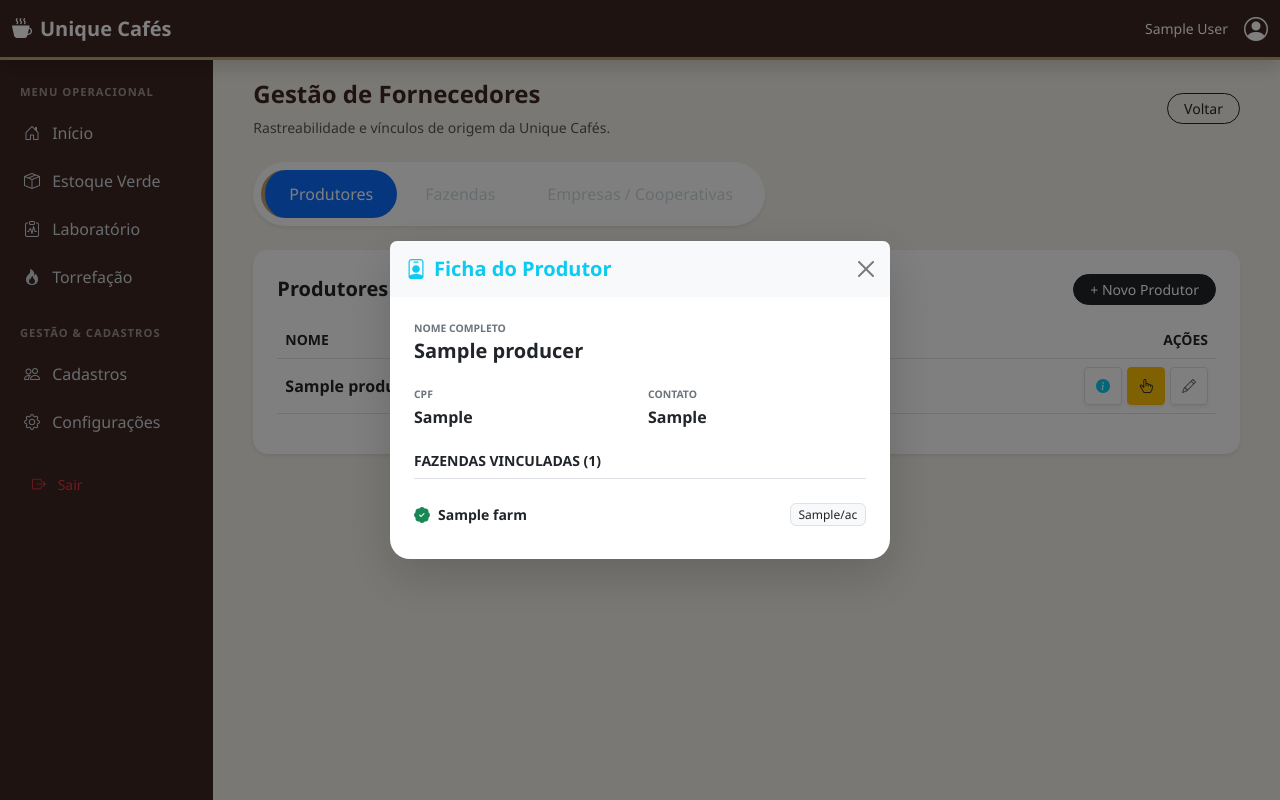
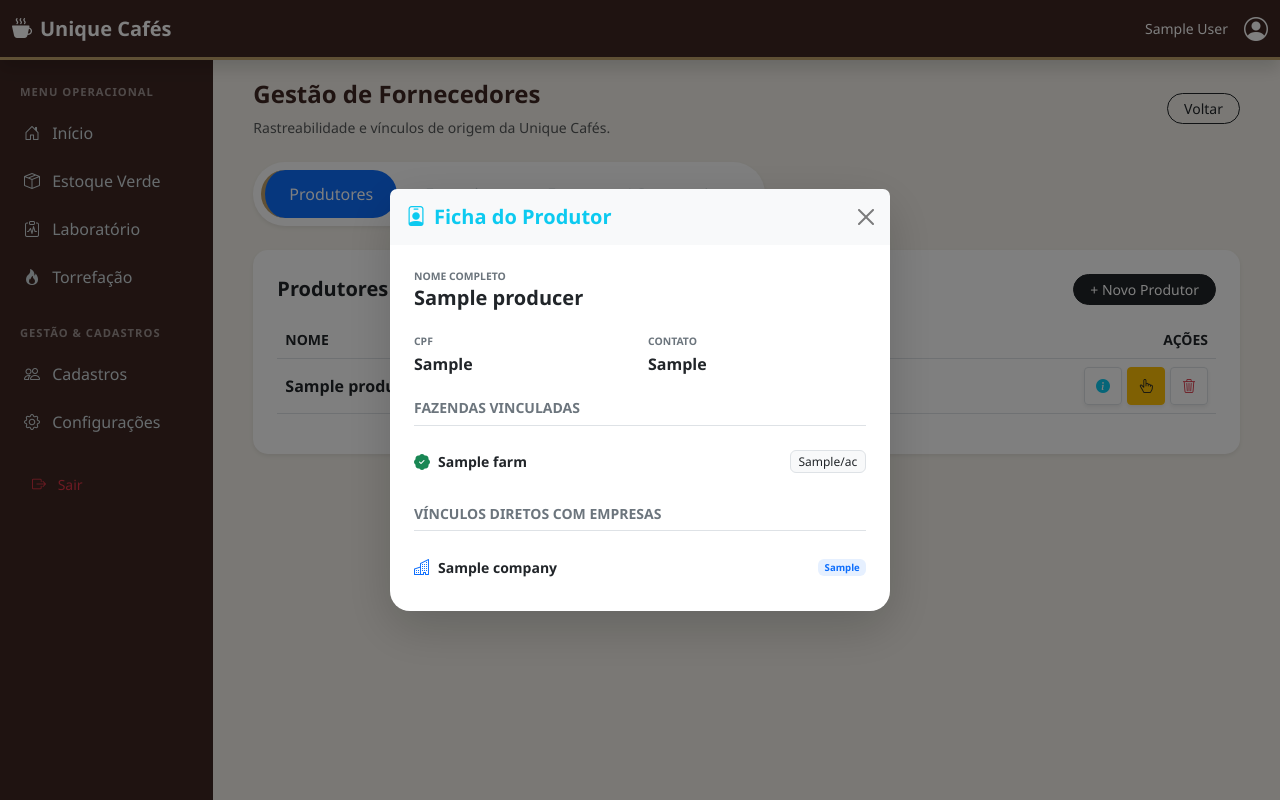
Before and after one commit to JoseVagnerPJ/CoffeeSystem, a Laravel app: page /suppliers in a window 1280 px wide, after a click that opens the changed part. Run offline with Laravel 8, Linux system fonts and the light colour scheme; a user stored in the database is signed in; tables that the repository leaves empty hold one stand-in row (values such as "Sample post").

Commit message:
Criação do botão 'excluir fornecedor'

```diff
--- a/app/Http/Controllers/DashboardController.php
+++ b/app/Http/Controllers/DashboardController.php
@@ -17,7 +17,7 @@ class DashboardController extends Controller
             'empresas' => Company::count(),
             'usuarios' => DB::table('users')->count(),
             'lotes'    => DB::table('green_coffee_lots')->count(),
-            'maquinas' => DB::table('roasting_machines')->count(),
+            'maquinas' => DB::table('machines')->count(),
         ];
     }
 
--- a/app/Http/Controllers/SupplierController.php
+++ b/app/Http/Controllers/SupplierController.php
@@ -12,10 +12,10 @@ class SupplierController extends Controller
 {
    public function index()
 {
-    // O .with() é obrigatório para carregar os vínculos
-    $producers = Producer::with('farms')->get();
-    $farms = Farm::with(['producers', 'companies'])->get();
-    $companies = Company::with('farms')->get();
+    // Filtra para trazer apenas os registros que NÃO foram "excluídos"
+    $producers = \App\Models\Producer::where('is_active', true)->get();
+    $farms = \App\Models\Farm::where('is_active', true)->get();
+    $companies = \App\Models\Company::where('is_active', true)->get();
 
     return view('suppliers.index', compact('producers', 'farms', 'companies'));
 }
@@ -51,7 +51,7 @@ class SupplierController extends Controller
     // --- LÓGICA DE VÍNCULO ---
     public function link($targetType, $targetId)
     {
-        // Se temos um Produtor na mão e clicamos em Vincular numa Fazenda
+        // Vincular produtor a fazenda
         if (session('captured_producer_id') && $targetType == 'farm') {
             DB::table('origin_links')->insert([
                 'producer_id' => session('captured_producer_id'),
@@ -63,7 +63,18 @@ class SupplierController extends Controller
             return redirect()->back()->with('success', 'Produtor vinculado à Fazenda com sucesso!');
         }
 
-        // Se temos uma Fazenda na mão e clicamos em Vincular numa Empresa
+        // Vincular produtor a empresa
+        if (session('captured_producer_id') && $targetType == 'company') {
+        DB::table('origin_links')->insert([
+            'producer_id' => session('captured_producer_id'),
+            'company_id' => $targetId,
+            'created_at' => now(), 'updated_at' => now()
+        ]);
+        $this->clearCaptureInternal();
+        return redirect()->back()->with('success', 'Produtor vinculado à Empresa/Cooperativa!');
+        }
+
+        // Vincular fazenda a empresa
         if (session('captured_farm_id') && $targetType == 'company') {
             DB::table('origin_links')->insert([
                 'farm_id' => session('captured_farm_id'),
@@ -98,4 +109,28 @@ class SupplierController extends Controller
         Company::create($data);
         return redirect()->back()->with('success', 'Empresa cadastrada!');
     }
+
+    public function inactivate($type, $id)
+    {
+    // 1. Busca o item
+    if ($type === 'producer') {
+        $item = \App\Models\Producer::findOrFail($id);
+    } elseif ($type === 'farm') {
+        $item = \App\Models\Farm::findOrFail($id);
+    } elseif ($type === 'company') {
+        $item = \App\Models\Company::findOrFail($id);
+    } else {
+        return redirect()->back()->with('error', 'Tipo inválido.');
+    }
+
+    // 2. Força a alteração manualmente (isso ignora o $fillable)
+    $item->is_active = 0; // Usando 0 explicitamente para garantir o boolean false
+    $item->save();
+
+    // 3. TESTE DE DEPURAÇÃO:
+    // Se você chegar na página preta e 'is_active' estiver 0, o código funcionou.
+    // dd($item->toArray());
+
+    return redirect()->back()->with('success', 'Cadastro removido com sucesso.');
+    }
 }
--- a/app/Models/Company.php
+++ b/app/Models/Company.php
@@ -13,6 +13,11 @@ class Company extends Model
     return $this->belongsToMany(Farm::class, 'origin_links');
 }
 
+    public function producers()
+{
+    return $this->belongsToMany(Producer::class, 'origin_links', 'company_id', 'producer_id');
+}
+
     use HasFactory;
 
     protected $fillable = [
--- a/app/Models/Producer.php
+++ b/app/Models/Producer.php
@@ -16,4 +16,10 @@ class Producer extends Model
     {
         return $this->belongsToMany(Farm::class, 'origin_links', 'producer_id', 'farm_id');
     }
+
+    public function companies()
+    {
+        return $this->belongsToMany(Company::class, 'origin_links', 'producer_id', 'company_id');
+    }
+
 }
--- a/resources/views/suppliers/index.blade.php
+++ b/resources/views/suppliers/index.blade.php
@@ -96,18 +96,20 @@
                                 <td>{{ $p->contact ?? '---' }}</td>
                                 <td class="text-end">
                                     <div class="btn-group-custom">
-                                        {{-- Botão Info aponta para modalInfoProducer --}}
                                         <button class="btn btn-sm btn-white border btn-action text-info shadow-sm" data-bs-toggle="modal" data-bs-target="#modalInfoProducer{{ $p->id }}"><i class="bi bi-info-circle-fill"></i></button>
                                         <a href="{{ route('suppliers.capture', ['producer', $p->id]) }}" class="btn btn-sm btn-white border btn-action shadow-sm {{ session('captured_producer_id') == $p->id ? 'bg-warning border-warning' : '' }}"><i class="bi bi-hand-index-thumb"></i></a>
-                                        <button class="btn btn-sm btn-white border btn-action shadow-sm text-muted"><i class="bi bi-pencil"></i></button>
+
+                                        {{-- Inativação de Produtor --}}
+                                        <form action="{{ route('suppliers.inactivate', ['producer', $p->id]) }}" method="POST" onsubmit="return confirm('Deseja realmente excluir o produtor {{ $p->name }}?')">
+                                            @csrf @method('PATCH')
+                                            <button type="submit" class="btn btn-sm btn-white border btn-action text-danger shadow-sm"><i class="bi bi-trash3"></i></button>
+                                        </form>
                                     </div>
                                 </td>
                             </tr>
-                            {{-- CHAMA O ARQUIVO EXTERNO CORRETO --}}
                             @include('suppliers.partials.modal_info_producer', ['p' => $p])
-
                             @empty
-                            <tr><td colspan="4" class="text-center py-4">Nenhum produtor cadastrado.</td></tr>
+                            <tr><td colspan="4" class="text-center py-4 text-muted">Nenhum produtor cadastrado.</td></tr>
                             @endforelse
                         </tbody>
                     </table>
@@ -133,21 +135,23 @@
                                 <td>{{ $f->is_international ? $f->country : $f->city.'/'.$f->state }}</td>
                                 <td class="text-end">
                                     <div class="btn-group-custom">
-                                        {{-- Botão Info aponta para modalInfoFarm --}}
                                         <button class="btn btn-sm btn-white border btn-action text-info shadow-sm" data-bs-toggle="modal" data-bs-target="#modalInfoFarm{{ $f->id }}"><i class="bi bi-info-circle-fill"></i></button>
                                         @if(session('captured_producer_id'))
                                             <a href="{{ route('suppliers.link', ['farm', $f->id]) }}" class="btn btn-sm btn-success btn-action shadow-sm text-white"><i class="bi bi-link-45deg"></i></a>
                                         @endif
                                         <a href="{{ route('suppliers.capture', ['farm', $f->id]) }}" class="btn btn-sm btn-white border btn-action shadow-sm {{ session('captured_farm_id') == $f->id ? 'bg-warning border-warning' : '' }}"><i class="bi bi-hand-index-thumb"></i></a>
-                                        <button class="btn btn-sm btn-white border btn-action shadow-sm text-muted"><i class="bi bi-pencil"></i></button>
+
+                                        {{-- Inativação de Fazenda --}}
+                                        <form action="{{ route('suppliers.inactivate', ['farm', $f->id]) }}" method="POST" onsubmit="return confirm('Deseja realmente excluir a fazenda {{ $f->name }}?')">
+                                            @csrf @method('PATCH')
+                                            <button type="submit" class="btn btn-sm btn-white border btn-action text-danger shadow-sm"><i class="bi bi-trash3"></i></button>
+                                        </form>
                                     </div>
                                 </td>
                             </tr>
-                            {{-- CHAMA O ARQUIVO EXTERNO CORRETO --}}
                             @include('suppliers.partials.modal_info_farm', ['f' => $f])
-
                             @empty
-                            <tr><td colspan="4" class="text-center py-4">Nenhuma fazenda cadastrada.</td></tr>
+                            <tr><td colspan="4" class="text-center py-4 text-muted">Nenhuma fazenda cadastrada.</td></tr>
                             @endforelse
                         </tbody>
                     </table>
@@ -173,20 +177,27 @@
                                 <td>{{ $c->cnpj ?? '---' }}</td>
                                 <td class="text-end">
                                     <div class="btn-group-custom">
-                                        {{-- Botão Info aponta para modalInfoCompany --}}
                                         <button class="btn btn-sm btn-white border btn-action text-info shadow-sm" data-bs-toggle="modal" data-bs-target="#modalInfoCompany{{ $c->id }}"><i class="bi bi-info-circle-fill"></i></button>
-                                        @if(session('captured_farm_id'))
-                                            <a href="{{ route('suppliers.link', ['company', $c->id]) }}" class="btn btn-sm btn-success btn-action shadow-sm text-white"><i class="bi bi-link-45deg"></i></a>
+
+                                        {{-- BOTÃO DE LINK CORRIGIDO --}}
+                                        @if(session('captured_farm_id') || session('captured_producer_id'))
+                                            <a href="{{ route('suppliers.link', ['company', $c->id]) }}"
+                                            class="btn btn-sm btn-success btn-action shadow-sm text-white"
+                                            title="Vincular item capturado a esta empresa">
+                                            <i class="bi bi-link-45deg"></i>
+                                            </a>
                                         @endif
-                                        <button class="btn btn-sm btn-white border btn-action shadow-sm text-muted"><i class="bi bi-pencil"></i></button>
+
+                                        <form action="{{ route('suppliers.inactivate', ['company', $c->id]) }}" method="POST" onsubmit="return confirm('Deseja realmente excluir a empresa {{ $c->name }}?')">
+                                            @csrf @method('PATCH')
+                                            <button type="submit" class="btn btn-sm btn-white border btn-action text-danger shadow-sm"><i class="bi bi-trash3"></i></button>
+                                        </form>
                                     </div>
                                 </td>
                             </tr>
-                            {{-- CHAMA O ARQUIVO EXTERNO CORRETO --}}
                             @include('suppliers.partials.modal_info_company', ['c' => $c])
-
                             @empty
-                            <tr><td colspan="4" class="text-center py-4">Nenhuma empresa cadastrada.</td></tr>
+                            <tr><td colspan="4" class="text-center py-4 text-muted">Nenhuma empresa cadastrada.</td></tr>
                             @endforelse
                         </tbody>
                     </table>
--- a/resources/views/suppliers/partials/modal_info_company.blade.php
+++ b/resources/views/suppliers/partials/modal_info_company.blade.php
@@ -11,35 +11,27 @@
                         <small class="badge bg-white text-dark border fw-normal">{{ $c->action_type }}</small>
                     </div>
                 </div>
-                <button type="button" class="btn-close" data-bs-dismiss="modal" aria-label="Close"></button>
+                <button type="button" class="btn-close" data-bs-dismiss="modal"></button>
             </div>
 
             <div class="modal-body p-4 text-start">
+                {{-- Dados da Empresa --}}
                 <div class="row g-3 mb-4">
                     <div class="col-6">
                         <span class="info-label">CNPJ / Identificação</span>
-                        <p class="fw-bold mb-0 text-dark">{{ $c->cnpj ?? 'Não informado' }}</p>
+                        <p class="fw-bold mb-0 text-dark">{{ $c->cnpj ?? '---' }}</p>
                     </div>
                     <div class="col-6">
                         <span class="info-label">Contato</span>
-                        <p class="fw-bold mb-0 text-dark">{{ $c->contact ?? 'Não informado' }}</p>
-                    </div>
-                    <div class="col-12">
-                        <span class="info-label">Sede / Localização</span>
-                        <p class="fw-bold mb-0 text-dark">
-                            @if($c->is_international)
-                                <i class="bi bi-globe me-1 text-primary"></i> {{ $c->country }}
-                            @else
-                                <i class="bi bi-geo-alt me-1 text-danger"></i> {{ $c->city }} / {{ $c->state }}
-                            @endif
-                        </p>
+                        <p class="fw-bold mb-0 text-dark">{{ $c->contact ?? '---' }}</p>
                     </div>
                 </div>
 
                 <hr class="opacity-10">
 
-                <div class="mb-2">
-                    <label class="info-label mb-2 text-uppercase" style="font-size: 0.7rem;">Fazendas que entregam para esta Empresa</label>
+                {{-- Fazendas Vinculadas --}}
+                <div class="mb-4">
+                    <label class="info-label mb-2 text-uppercase" style="font-size: 0.7rem;">Fazendas Vinculadas</label>
                     <div class="list-group list-group-flush">
                         @forelse($c->farms as $farm)
                             <div class="list-group-item px-0 py-2 d-flex align-items-center border-0 border-bottom">
@@ -48,9 +40,23 @@
                                 <span class="ms-auto small text-muted">{{ $farm->city }}/{{ $farm->state }}</span>
                             </div>
                         @empty
-                            <div class="bg-light p-3 rounded-3 text-center">
-                                <p class="small text-muted mb-0 italic">Nenhuma fazenda vinculada a esta cooperativa.</p>
+                            <p class="small text-muted italic">Nenhuma fazenda vinculada.</p>
+                        @endforelse
+                    </div>
+                </div>
+
+                {{-- NOVA SEÇÃO: Produtores Vinculados Diretamente --}}
+                <div>
+                    <label class="info-label mb-2 text-uppercase" style="font-size: 0.7rem;">Produtores Vinculados Diretamente</label>
+                    <div class="list-group list-group-flush">
+                        @forelse($c->producers as $producer)
+                            <div class="list-group-item px-0 py-2 d-flex align-items-center border-0 border-bottom">
+                                <i class="bi bi-person-check-fill text-success me-2"></i>
+                                <span class="small fw-bold">{{ $producer->name }}</span>
+                                <span class="ms-auto small text-muted">{{ $producer->contact ?? 'Sem contato' }}</span>
                             </div>
+                        @empty
+                            <p class="small text-muted italic">Nenhum produtor vinculado diretamente.</p>
                         @endforelse
                     </div>
                 </div>
--- a/resources/views/suppliers/partials/modal_info_producer.blade.php
+++ b/resources/views/suppliers/partials/modal_info_producer.blade.php
@@ -6,7 +6,6 @@
                 <button type="button" class="btn-close" data-bs-dismiss="modal"></button>
             </div>
             <div class="modal-body p-4">
-
                 <div class="mb-4">
                     <span class="info-label">Nome Completo</span>
                     <h5 class="fw-bold text-dark">{{ $p->name }}</h5>
@@ -15,16 +14,17 @@
                 <div class="row g-3 mb-4">
                     <div class="col-6">
                         <span class="info-label">CPF</span>
-                        <p class="fw-bold mb-0">{{ $p->cpf ?? 'Não informado' }}</p>
+                        <p class="fw-bold mb-0">{{ $p->cpf ?? '---' }}</p>
                     </div>
                     <div class="col-6">
                         <span class="info-label">Contato</span>
-                        <p class="fw-bold mb-0">{{ $p->contact ?? 'Não informado' }}</p>
+                        <p class="fw-bold mb-0">{{ $p->contact ?? '---' }}</p>
                     </div>
                 </div>
 
-                <h6 class="fw-bold small border-bottom pb-2 mb-3 text-uppercase">Fazendas Vinculadas ({{ $p->farms->count() }})</h6>
-                <div class="list-group list-group-flush">
+                {{-- Seção de Fazendas --}}
+                <h6 class="fw-bold small border-bottom pb-2 mb-3 text-uppercase text-secondary">Fazendas Vinculadas</h6>
+                <div class="list-group list-group-flush mb-4">
                     @forelse($p->farms as $farm)
                         <div class="list-group-item px-0 py-2 d-flex align-items-center border-0">
                             <i class="bi bi-patch-check-fill text-success me-2"></i>
@@ -32,7 +32,21 @@
                             <span class="ms-auto badge bg-light text-dark border fw-normal">{{ $farm->city }}/{{ $farm->state }}</span>
                         </div>
                     @empty
-                        <p class="small text-muted italic">Nenhum vínculo encontrado no banco para este produtor.</p>
+                        <p class="small text-muted italic">Nenhuma fazenda vinculada.</p>
+                    @endforelse
+                </div>
+
+                {{-- NOVA SEÇÃO: Empresas Vinculadas Diretamente --}}
+                <h6 class="fw-bold small border-bottom pb-2 mb-3 text-uppercase text-secondary">Vínculos Diretos com Empresas</h6>
+                <div class="list-group list-group-flush">
+                    @forelse($p->companies as $company)
+                        <div class="list-group-item px-0 py-2 d-flex align-items-center border-0">
+                            <i class="bi bi-buildings text-primary me-2"></i>
+                            <span class="small fw-bold">{{ $company->name }}</span>
+                            <span class="ms-auto badge bg-primary bg-opacity-10 text-primary border-0 fw-bold" style="font-size: 0.6rem;">{{ $company->action_type }}</span>
+                        </div>
+                    @empty
+                        <p class="small text-muted italic">Nenhum vínculo direto com empresas.</p>
                     @endforelse
                 </div>
             </div>
--- a/resources/views/suppliers/partials/modals_create.blade.php
+++ b/resources/views/suppliers/partials/modals_create.blade.php
@@ -167,7 +167,7 @@
                             <input type="text" name="country" class="form-control shadow-sm">
                         </div>
                         <div class="col-md-6">
-                            <label class="info-label">Cidade (Texto Livre)</label>
+                            <label class="info-label">Cidade</label>
                             <input type="text" name="city_ext" class="form-control shadow-sm">
                         </div>
                     </div>
--- a/routes/web.php
+++ b/routes/web.php
@@ -38,6 +38,9 @@ Route::middleware(['auth'])->group(function () {
     Route::post('/suppliers/producer', [SupplierController::class, 'storeProducer'])->name('suppliers.storeProducer');
     Route::post('/suppliers/farm', [SupplierController::class, 'storeFarm'])->name('suppliers.storeFarm');
     Route::post('/suppliers/company', [SupplierController::class, 'storeCompany'])->name('suppliers.storeCompany');
+    Route::patch('/suppliers/inactivate/{type}/{id}', [App\Http\Controllers\SupplierController::class, 'inactivate'])->name('suppliers.inactivate');
+
+    // --- CONFIGURAÇÕES ---
     Route::get('/configuracoes', [DashboardController::class, 'configuracoes'])->name('configuracoes');
 
     // --- LABORATÓRIO ---
```
Also changed, not shown: app/Models/Partner.php (deleted, +0 -11 lines), database/migrations/2013_01_01_000000_create_companies_table.php, database/migrations/2025_12_18_214439_create_partners_table.php (deleted), database/migrations/2025_12_18_214451_create_green_coffee_lots_table.php, database/migrations/2025_12_18_214458_create_samples_table.php, database/migrations/2025_12_18_214544_create_roast_demands_table.php, database/migrations/2025_12_24_014721_create_producers_table.php, database/migrations/2025_12_24_014930_create_farms_table.php, database/migrations/2025_12_24_021901_add_action_type_to_companies_table.php (deleted), database/migrations/2025_12_24_022122_fix_companies_table_columns.php (deleted).
